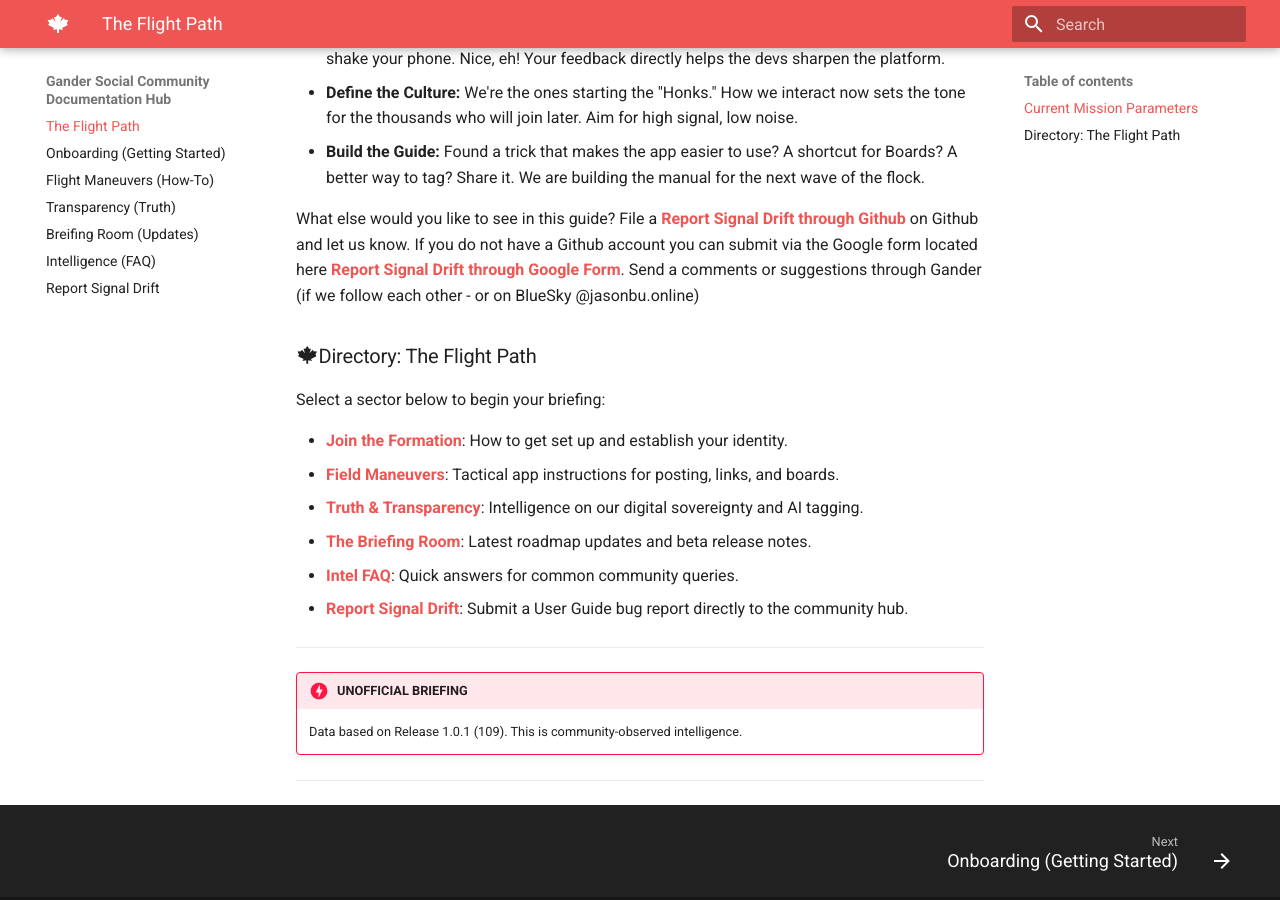
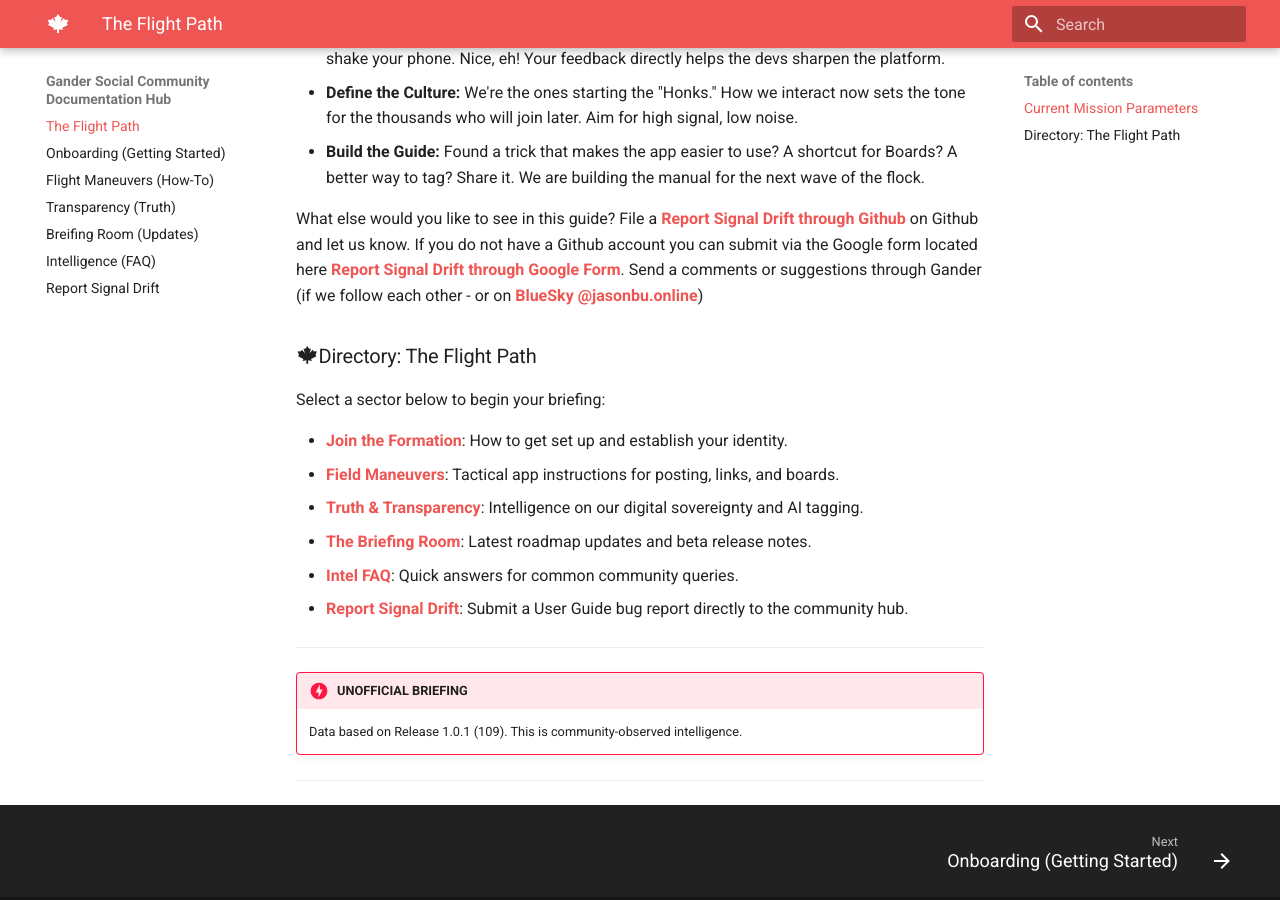
Before and after one commit to jasonbutt/gander-social-docs, an MkDocs documentation site: the page built from docs/index.md, in a window 1280 px wide and 900 px high, scrolled down 878 px. Built offline with MkDocs 1.6.1 and Material for MkDocs 9.7.7, drawn with Linux system fonts in a browser that asks for light colours; some of the changed lines change nothing that is shown.

Commit message:
Added bluesky link

```diff
--- a/docs/index.md
+++ b/docs/index.md
@@ -19,7 +19,7 @@ Gander is currently in a closed beta, which means we aren't just users—we are
 - **Build the Guide:** Found a trick that makes the app easier to use? A shortcut for Boards? A better way to tag? Share it. We are building the manual for the next wave of the flock.
 
 What else would you like to see in this guide? File a [**Report Signal Drift through Github**](https://github.com/jasonbutt/gander-social-docs/issues/new/choose) on Github and let us know. If you do not have a Github account you can submit via the Google form located here [**Report Signal Drift through Google Form**](https://forms.gle/aqf7NzzWMouooegt6).
-Send a comments or suggestions through Gander (if we follow each other - or on BlueSky @jasonbu.online)
+Send a comments or suggestions through Gander (if we follow each other - or on [**BlueSky @jasonbu.online**](https://bsky.app/profile/jasonbu.online))
 
 ### :material-leaf-maple:Directory: The Flight Path
 
```
